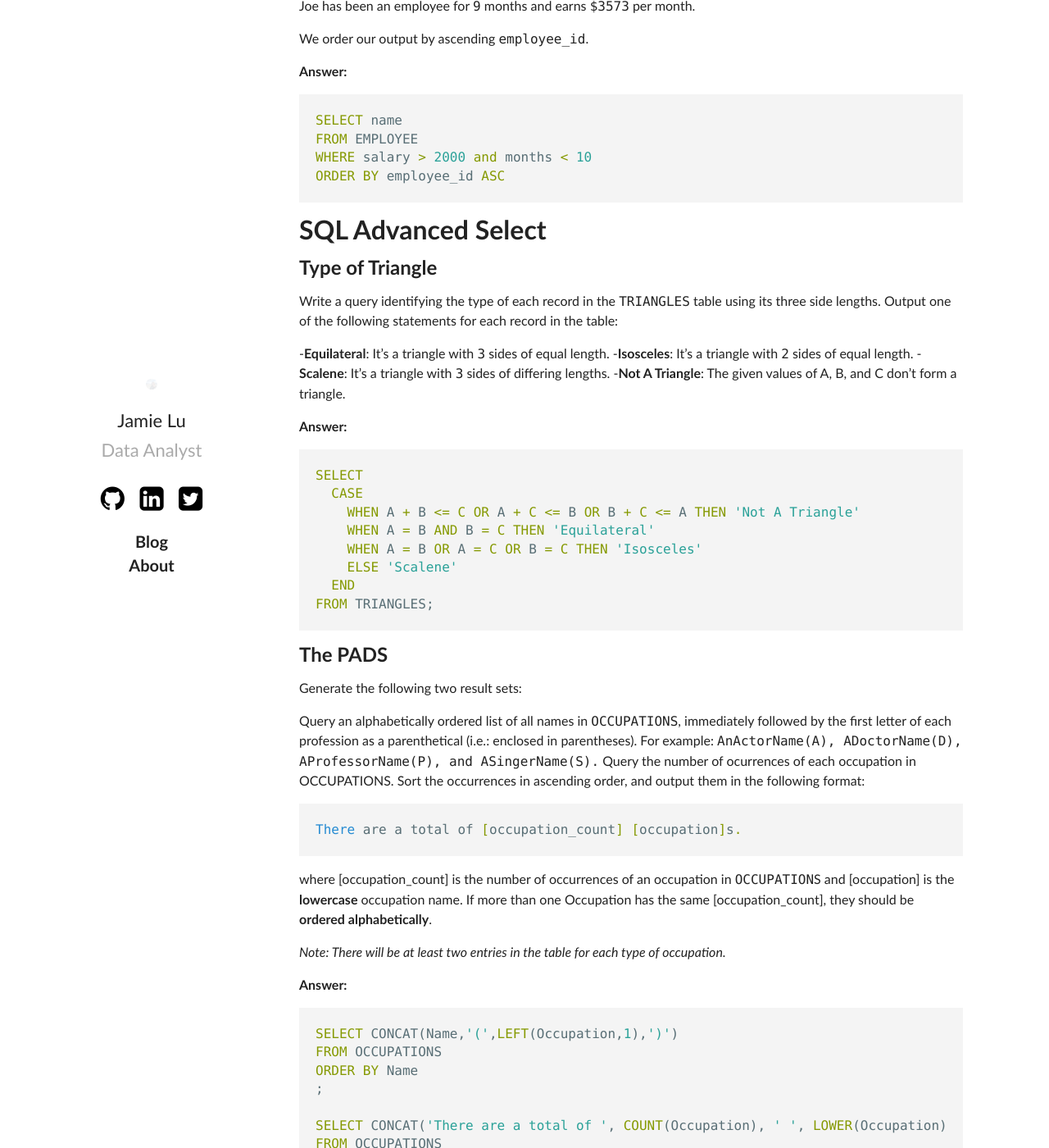
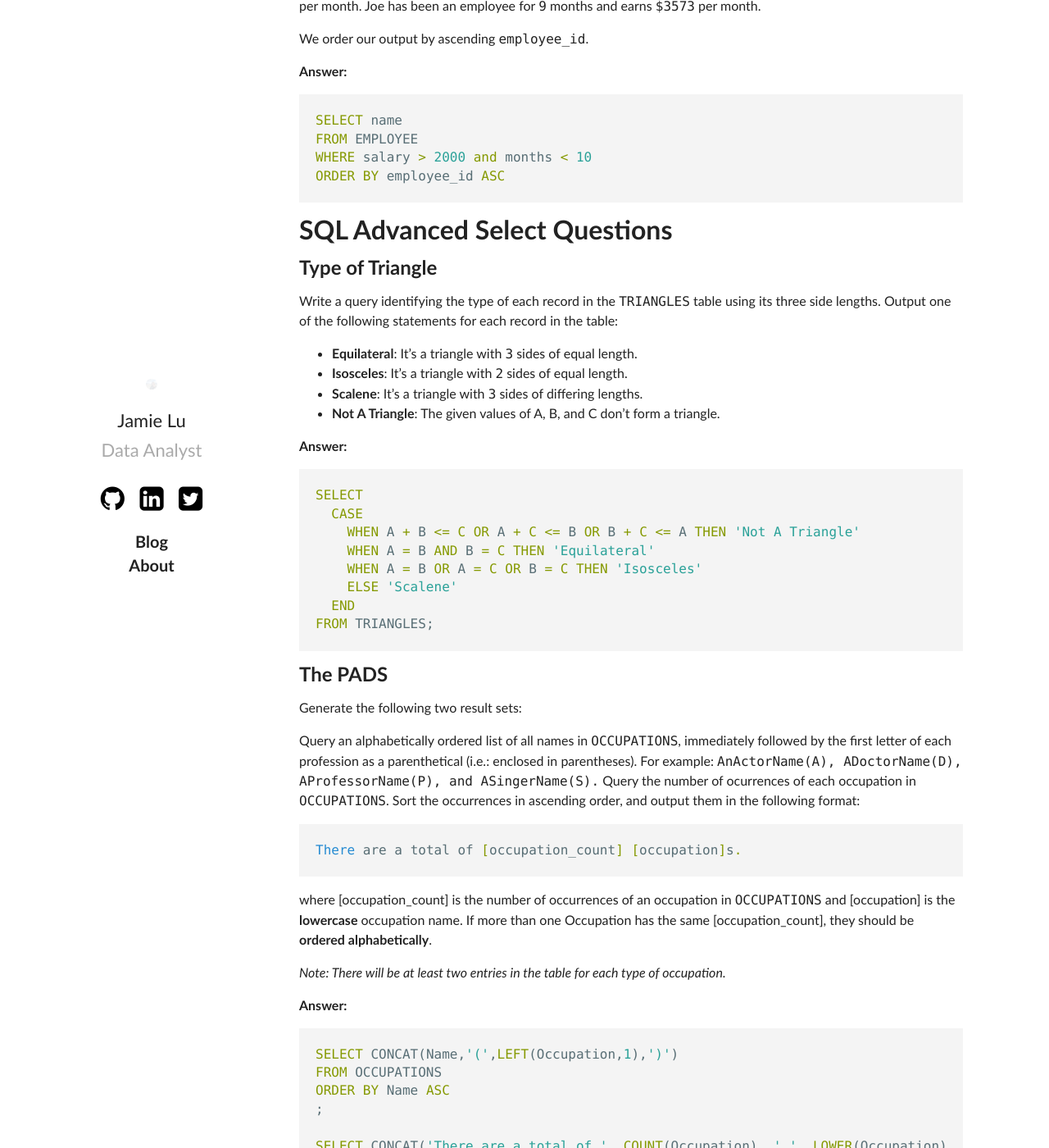
Before and after one commit to jamieqianhui/jamieqianhui.github.io, a Jekyll site: the page built from _posts/2021-05-08-HackerRank-Practice-Answers.markdown, in a window 1280 px wide and 1400 px high, scrolled down 3813 px. Shown: the whole window at 82% size. Built offline with Jekyll 4.4.1, drawn with Linux system fonts in a browser that asks for light colours; some of the changed text lies outside the part shown.

Commit message:
Update 2021-05-08-HackerRank-Practice-Answers.markdown

````diff
--- a/_posts/2021-05-08-HackerRank-Practice-Answers.markdown
+++ b/_posts/2021-05-08-HackerRank-Practice-Answers.markdown
@@ -4,14 +4,14 @@ title:  "Answers to HackerRank Practice Questions on SQL"
 date:   2021-05-08 17:01:36 +0800
 categories: MySQL
 ---
-Documenting the answers to the practice questions which I have successfully completed and passed the code in the compiler on **HackerRank**. If you have not heard of HackerRank, it is a leading technical assessment platform used by hiring companies to conduct online coding tests and interviews aiming to choose the best among coding talents. Check out this blog post for my correct answers to the **`SQL`** Category on Basic and ADVANCED Select!
+Documenting the answers to the practice questions which I have successfully completed and passed the code in the compiler on **HackerRank**. If you have not heard of HackerRank, it is a leading technical assessment platform used by hiring companies to conduct online coding tests and interviews aiming to choose the best among coding talents. Check out this blog post for my correct answers to the **`SQL`** Category on Basic and Advanced Select!
 
 
 {: class="table-of-content"}
 * TOC
 {:toc}
 
-# SQL Basic Select
+# SQL Basic Select Questions
 
 ## Weather Observation Station
 
@@ -145,7 +145,7 @@ Michael
 Todd
 Joe
 ```
-**Explanation**
+**Explanation**:
 Angela has been an employee for `1` month and earns `$3443`  per month.
 Michael has been an employee for `6` months and earns `$2017` per month.
 Todd has been an employee for `5`  months and earns `$3396` per month.
@@ -161,16 +161,16 @@ WHERE salary > 2000 and months < 10
 ORDER BY employee_id ASC
 ```
 
-# SQL Advanced Select
+# SQL Advanced Select Questions
 
 ## Type of Triangle
 
 Write a query identifying the type of each record in the `TRIANGLES` table using its three side lengths. Output one of the following statements for each record in the table:
 
--**Equilateral**: It's a triangle with `3` sides of equal length.
--**Isosceles**: It's a triangle with `2` sides of equal length.
--**Scalene**: It's a triangle with `3` sides of differing lengths.
--**Not A Triangle**: The given values of A, B, and C don't form a triangle.
+- **Equilateral**: It's a triangle with `3` sides of equal length.
+- **Isosceles**: It's a triangle with `2` sides of equal length.
+- **Scalene**: It's a triangle with `3` sides of differing lengths.
+- **Not A Triangle**: The given values of A, B, and C don't form a triangle.
 
 **Answer:**
 ```sql
@@ -189,12 +189,12 @@ FROM TRIANGLES;
 Generate the following two result sets:
 
 Query an alphabetically ordered list of all names in `OCCUPATIONS`, immediately followed by the first letter of each profession as a parenthetical (i.e.: enclosed in parentheses). For example: `AnActorName(A), ADoctorName(D), AProfessorName(P), and ASingerName(S).`
-Query the number of ocurrences of each occupation in OCCUPATIONS. Sort the occurrences in ascending order, and output them in the following format:
+Query the number of ocurrences of each occupation in `OCCUPATIONS`. Sort the occurrences in ascending order, and output them in the following format:
 
 ```java
 There are a total of [occupation_count] [occupation]s.
 ```
-where [occupation_count] is the number of occurrences of an occupation in `OCCUPATION`S and [occupation] is the **lowercase** occupation name. If more than one Occupation has the same [occupation_count], they should be **ordered alphabetically**.
+where [occupation_count] is the number of occurrences of an occupation in `OCCUPATIONS` and [occupation] is the **lowercase** occupation name. If more than one Occupation has the same [occupation_count], they should be **ordered alphabetically**.
 
 *Note: There will be at least two entries in the table for each type of occupation.*
 
@@ -202,7 +202,7 @@ where [occupation_count] is the number of occurrences of an occupation in `OCCUP
 ```sql
 SELECT CONCAT(Name,'(',LEFT(Occupation,1),')')
 FROM OCCUPATIONS
-ORDER BY Name
+ORDER BY Name ASC
 ;
 
 SELECT CONCAT('There are a total of ', COUNT(Occupation), ' ', LOWER(Occupation), 's.')
````
